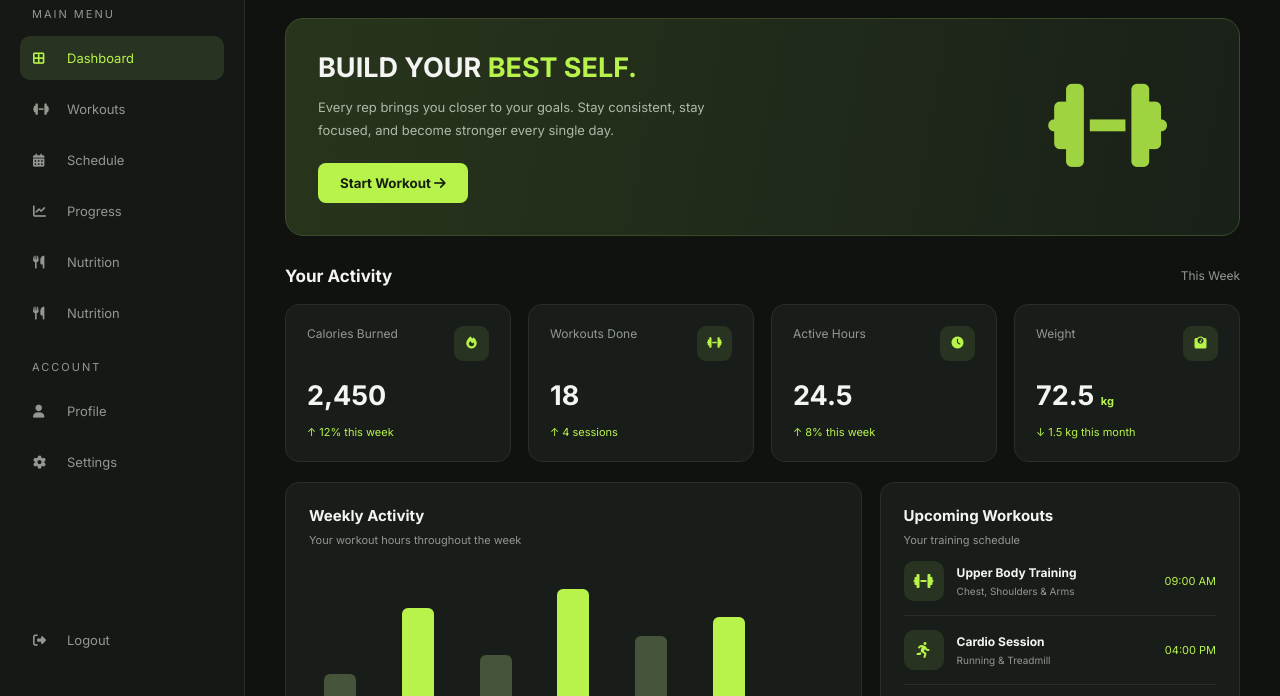
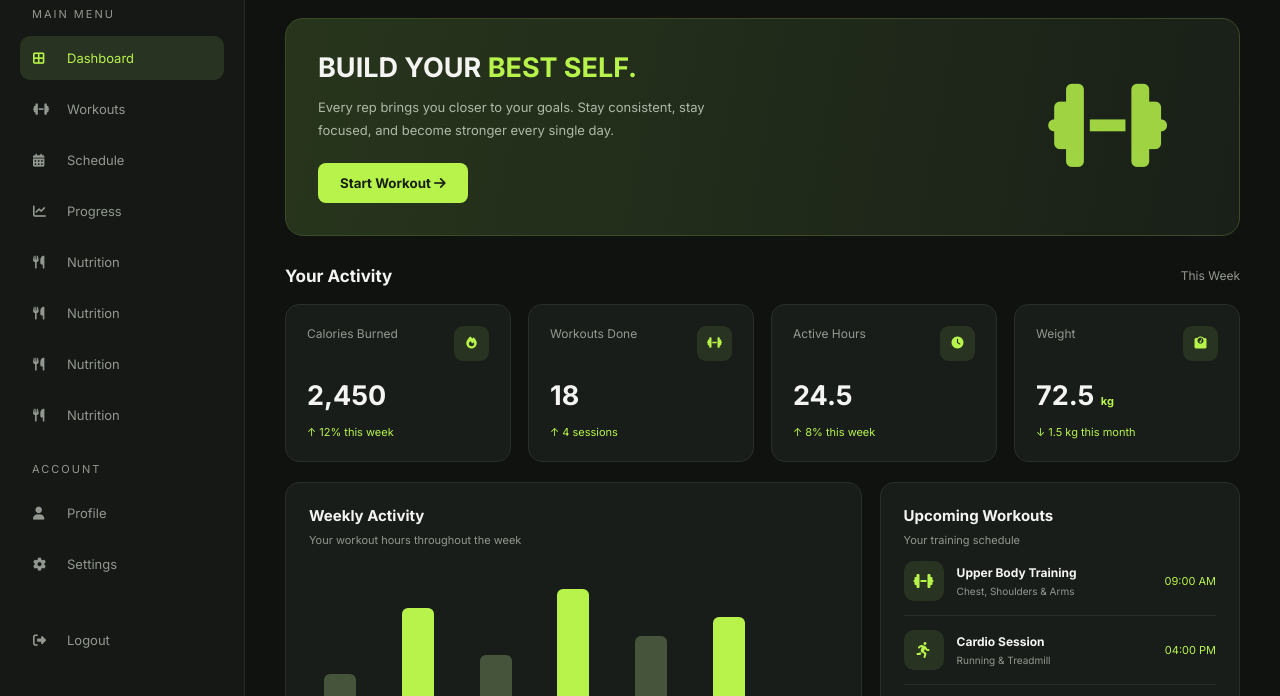
Before and after one commit to Ibrahim-Shah-038/Git-Practice, a plain HTML site: page index.html in a window 1280 px wide. Shown: the part 101-797 px from the top of the page. Drawn offline with Linux system fonts and the light colour scheme.

Commit message:
Added 4 anchor tags

```diff
--- a/index.html
+++ b/index.html
@@ -522,6 +522,12 @@
             <a href="#">
                 <i class="fa-solid fa-utensils"></i> Nutrition
             </a>
+            <a href="#">
+                <i class="fa-solid fa-utensils"></i> Nutrition
+            </a>
+            <a href="#">
+                <i class="fa-solid fa-utensils"></i> Nutrition
+            </a>
         </nav>
 
         <div class="menu-title">Account</div>
```
